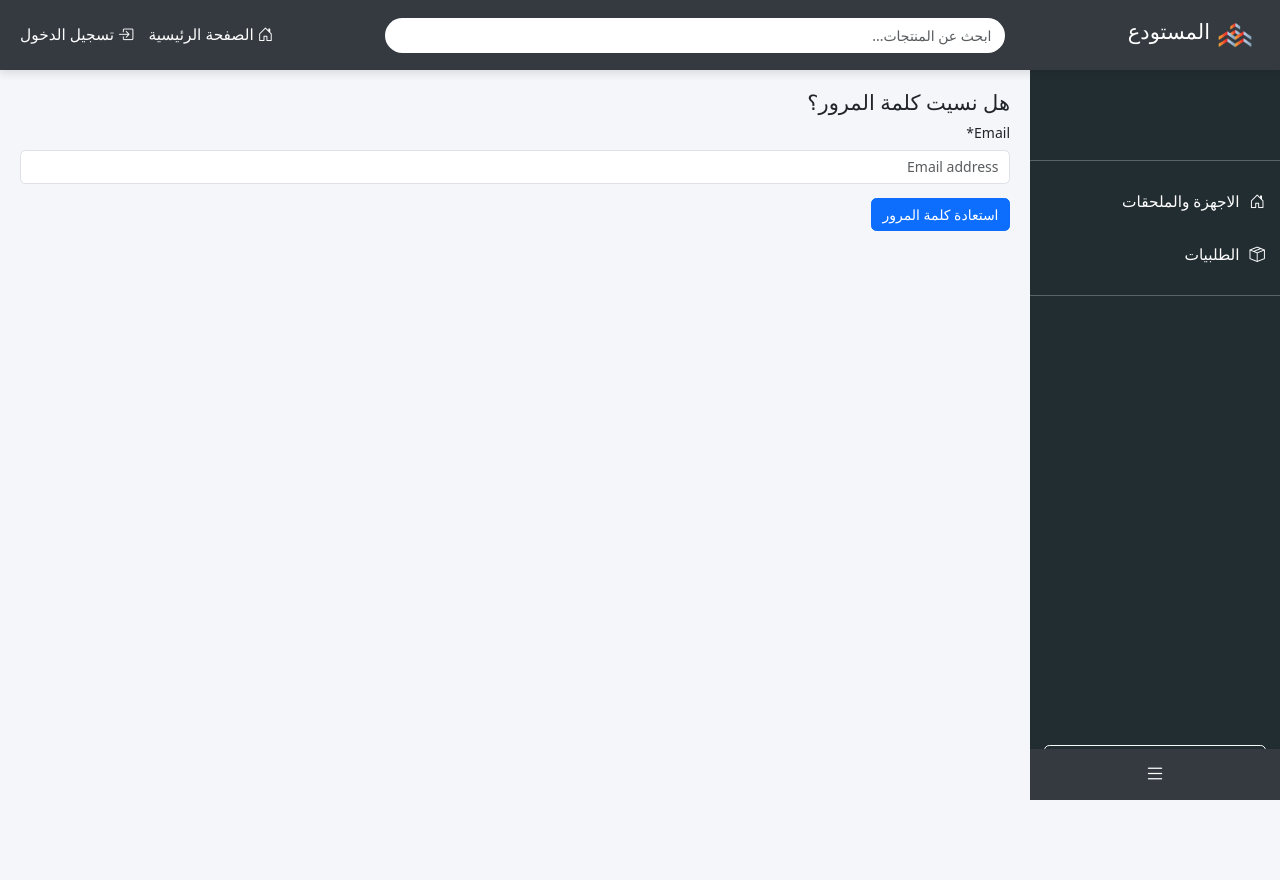
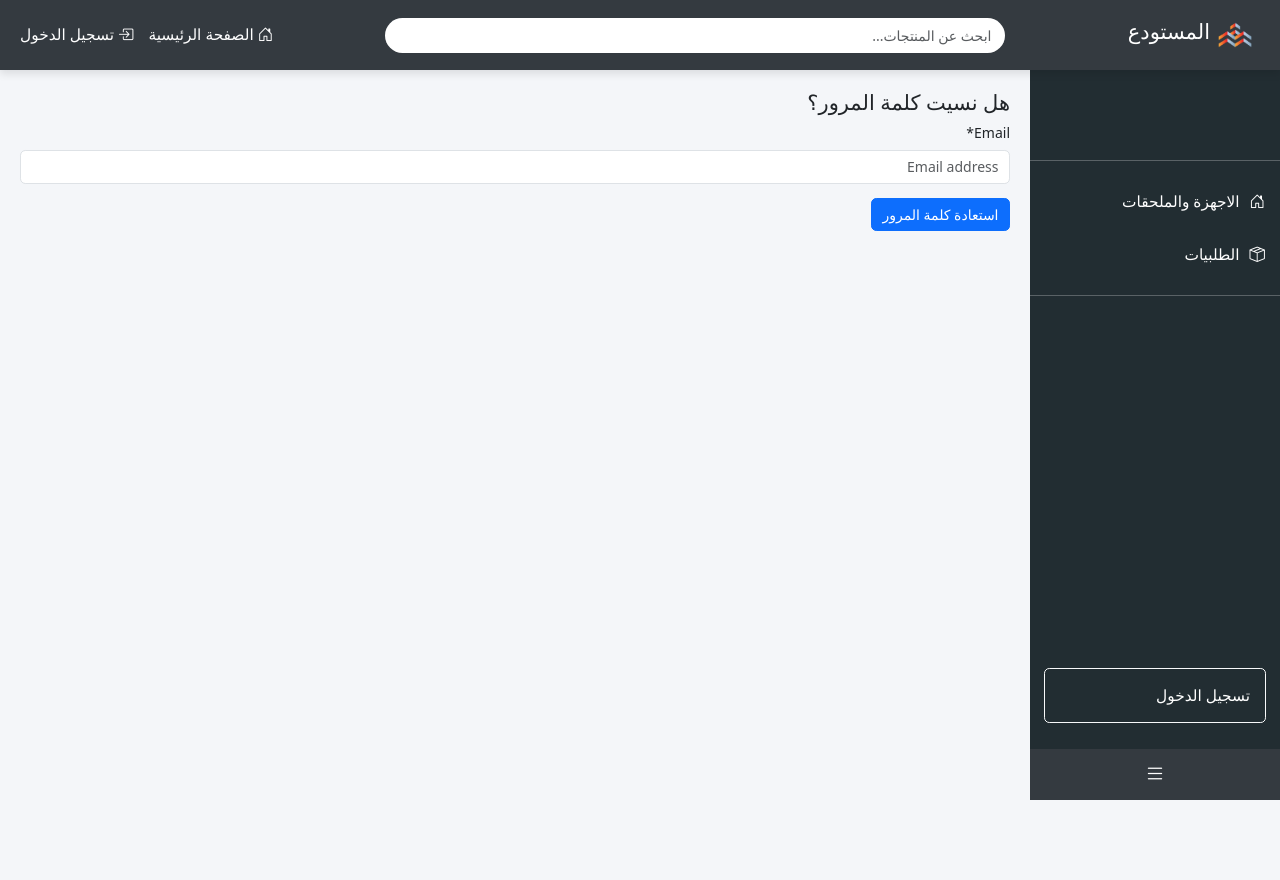
Before and after one commit to salleem2013/warehouse_system, a Django app: page /accounts/password/reset/ in a window 1280 px wide. Run offline with Django 5.2, Linux system fonts and the light colour scheme; parts of the project's set-up code (start-up, migrations or seed data) failed here and were passed over; some libraries are stand-ins or nearby versions.

Commit message:
- style changes

```diff
--- a/templates/_base.html
+++ b/templates/_base.html
@@ -73,7 +73,7 @@
       <li><a class="dropdown-item" href="{% url 'account_logout' %}">{% trans 'تسجيل الخروج' %}</a></li>
     </ul>
     {% else %}
-    <a href="{% url 'account_login' %}" class="btn btn-outline-light mt-auto mx-3">{% trans 'تسجيل الدخول' %}</a>
+    <a style="margin-bottom: 5em;" href="{% url 'account_login' %}" class="btn btn-outline-light mt-auto mx-3">{% trans 'تسجيل الدخول' %}</a>
     {% endif %}
 
     <!-- Sidebar Toggle Button at the Bottom -->
```
